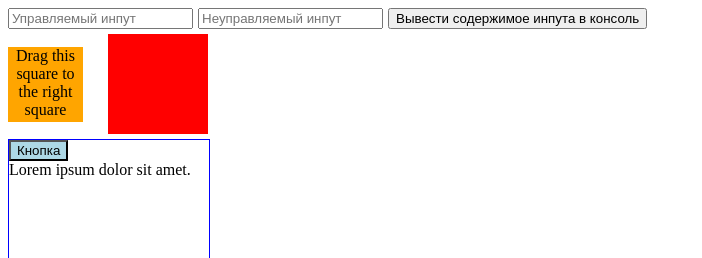
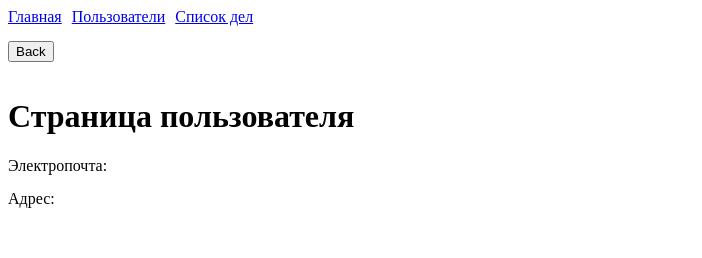
Before and after one commit to UserGitHub37/learning-typescript, a React (Create React App) app: page /users/1 in a window 1280 px wide. Shown: the top 258 px of the page, without its empty margins (0-702 px from the left). Built offline with nearby package versions, Linux system fonts and the light colour scheme; no server answers; the HTML template or start-up script is replaced by a standard one.

Commit message:
feat: configure routing

```diff
--- a/package.json
+++ b/package.json
@@ -10,9 +10,11 @@
     "@types/node": "^16.18.25",
     "@types/react": "^18.2.5",
     "@types/react-dom": "^18.2.4",
+    "@types/react-router-dom": "^5.3.3",
     "axios": "^1.4.0",
     "react": "^18.2.0",
     "react-dom": "^18.2.0",
+    "react-router-dom": "^6.11.1",
     "react-scripts": "5.0.1",
     "typescript": "^4.9.5",
     "web-vitals": "^2.1.4"
--- a/src/App.tsx
+++ b/src/App.tsx
@@ -1,58 +1,40 @@
-import { useEffect, useState } from 'react';
-import axios from 'axios';
+import { BrowserRouter, Route, Routes, Link } from 'react-router-dom';
 import Card, { CardVariant } from './components/Card';
-import { ITodo, IUser } from './types/types';
-import List from './components/List';
-import UserItem from './components/UserItem';
-import TodoItem from './components/TodoItem';
 import EventsExamle from './components/EventsExamle';
+import UsersPage from './components/UserPage';
+import UserItemPage from './components/UserItemPage';
+import TodosPage from './components/TodosPage';
+import TodoItemPage from './components/TodoItemPage';
+
 
 const App = () => {
-  const [users, setUsers] = useState<IUser[]>([]);
-  const [todos, setTodos] = useState<ITodo[]>([]);
-
-  useEffect(() => {
-    fetchUsers();
-    fetchTodos()
-  }, []);
-
-  async function fetchUsers() {
-    try {
-      const response = await axios.get<IUser[]>('https://jsonplaceholder.typicode.com/users');
-      setUsers(response.data);
-    } catch (e) {
-      alert(e);
-    }
-  }
-
-  async function fetchTodos() {
-    try {
-      const response = await axios.get<ITodo[]>('https://jsonplaceholder.typicode.com/todos?_limit=10');
-      setTodos(response.data);
-    } catch (e) {
-      alert(e);
-    }
-  }
 
   return (
+    <BrowserRouter>
+      <nav style={{display: 'flex', columnGap: 10}}>
+        <Link to='/'>Главная</Link>
+        <Link to='users'>Пользователи</Link>
+        <Link to='todos'>Список дел</Link>
+      </nav>
+      <Routes>
+        <Route path='/' element={
           <div>
-      <EventsExamle/>
+            <EventsExamle />
             <Card onClick={(num) => console.log('click-1', num)} variant={CardVariant.outlined} width='200px' height='200px'>
-        <button style={{background: 'lightblue'}}>Кнопка</button>
+              <button style={{ background: 'lightblue' }}>Кнопка</button>
               <div>Lorem ipsum dolor sit amet.</div>
             </Card>
             <Card onClick={(num) => console.log('click-2', num)} variant={CardVariant.primary} width='200px' height='100px'>
               <div>Lorem ipsum dolor sit amet.</div>
             </Card>
-      <List
-        items={users}
-        renderItem={(user: IUser) => <UserItem key={user.id} user={user}/>}
-      />
-      <List
-        items={todos}
-        renderItem={(todo: ITodo) => <TodoItem key={todo.id} todo={todo}/>}
-      />
           </div>
+        }/>
+        <Route path='/users/' element={<UsersPage/>}/>
+        <Route path='/users/:id' element={<UserItemPage/>}/>
+        <Route path='/todos' element={<TodosPage/>}/>
+        <Route path='/todos/:id' element={<TodoItemPage/>}/>
+      </Routes>
+    </BrowserRouter>
   );
 };
 
--- /dev/null
+++ b/src/components/TodoItemPage.tsx
@@ -0,0 +1,11 @@
+import React, { FC } from 'react';
+
+const TodoItemPage: FC = () => {
+  return (
+    <div>
+
+    </div>
+  );
+};
+
+export default TodoItemPage;
--- /dev/null
+++ b/src/components/TodosPage.tsx
@@ -0,0 +1,32 @@
+import { FC, useEffect, useState } from 'react';
+import axios from 'axios';
+import { ITodo } from '../types/types';
+import List from './List';
+import TodoItem from './TodoItem';
+
+const TodosPage: FC = () => {
+  const [todos, setTodos] = useState<ITodo[]>([]);
+
+  useEffect(() => {
+    fetchTodos()
+  }, []);
+
+
+  async function fetchTodos() {
+    try {
+      const response = await axios.get<ITodo[]>('https://jsonplaceholder.typicode.com/todos?_limit=10');
+      setTodos(response.data);
+    } catch (e) {
+      alert(e);
+    }
+  }
+
+  return (
+    <List
+        items={todos}
+        renderItem={(todo: ITodo) => <TodoItem key={todo.id} todo={todo}/>}
+    />
+  );
+};
+
+export default TodosPage;
--- a/src/components/UserItem.tsx
+++ b/src/components/UserItem.tsx
@@ -3,12 +3,13 @@ import { IUser } from '../types/types';
 
 interface UserItemProps {
   user: IUser;
+  onClick: (user: IUser) => void;
 }
 
-const UserItem: FC<UserItemProps> = ({user}) => {
+const UserItem: FC<UserItemProps> = ({user, onClick}) => {
   return (
-    <div style={{padding: 15, border: '1px solid gray'}}>
-          {user.id}. {user.name} проживает в городе {user.address.city} на улице {user.address.street}
+    <div onClick={() => onClick(user)} style={{padding: 15, border: '1px solid gray', cursor: 'pointer'}}>
+      {user.id}. {user.name} проживает в городе {user.address.city} на улице {user.address.street}
     </div>
   );
 };
--- /dev/null
+++ b/src/components/UserItemPage.tsx
@@ -0,0 +1,42 @@
+import { FC, useEffect, useState } from 'react';
+import { useParams, useNavigate } from 'react-router-dom';
+import axios from 'axios';
+import { IUser } from '../types/types';
+
+type UserItemPageParams = {
+  id: string;
+}
+
+const UserItemPage: FC = () => {
+  const [user, setUser] = useState<IUser | null>(null);
+  const params = useParams<UserItemPageParams>();
+  const navigate = useNavigate();
+
+  useEffect(() => {
+    fetchUser();
+  }, []);
+
+  async function fetchUser() {
+    try {
+      const response = await axios.get<IUser>('https://jsonplaceholder.typicode.com/users/' + params.id);
+      setUser(response.data);
+    } catch (e) {
+      alert(e);
+    }
+  }
+
+  return (
+    <div>
+      <button onClick={() => navigate(-1)} style={{margin: '15px 0'}}>Back</button>
+      <h1>Страница пользователя {user?.name}</h1>
+      <div style={{margin: '15px 0'}}>
+        Электропочта: {user?.email}
+      </div>
+      <div style={{margin: '15px 0'}}>
+        Адрес: {user?.address.city} {user?.address.street} {user?.address.zipcode}
+      </div>
+    </div>
+  );
+};
+
+export default UserItemPage;
--- /dev/null
+++ b/src/components/UserPage.tsx
@@ -0,0 +1,33 @@
+import { FC, useEffect, useState } from 'react';
+import axios from 'axios';
+import { useNavigate } from 'react-router-dom';
+import { IUser } from '../types/types';
+import List from './List';
+import UserItem from './UserItem';
+
+const UsersPage: FC = () => {
+  const [users, setUsers] = useState<IUser[]>([]);
+  const navigate = useNavigate();
+
+  useEffect(() => {
+    fetchUsers();
+  }, []);
+
+  async function fetchUsers() {
+    try {
+      const response = await axios.get<IUser[]>('https://jsonplaceholder.typicode.com/users');
+      setUsers(response.data);
+    } catch (e) {
+      alert(e);
+    }
+  }
+
+  return (
+    <List
+      items={users}
+      renderItem={(user: IUser) => <UserItem key={user.id} user={user} onClick={(user) => navigate('/users/' + user.id)}/>}
+      />
+  );
+};
+
+export default UsersPage;
```
Also changed, not shown: 2 other files (tests, documents, lock files or other folders). Lines whose indentation alone changed are shown as unchanged.
